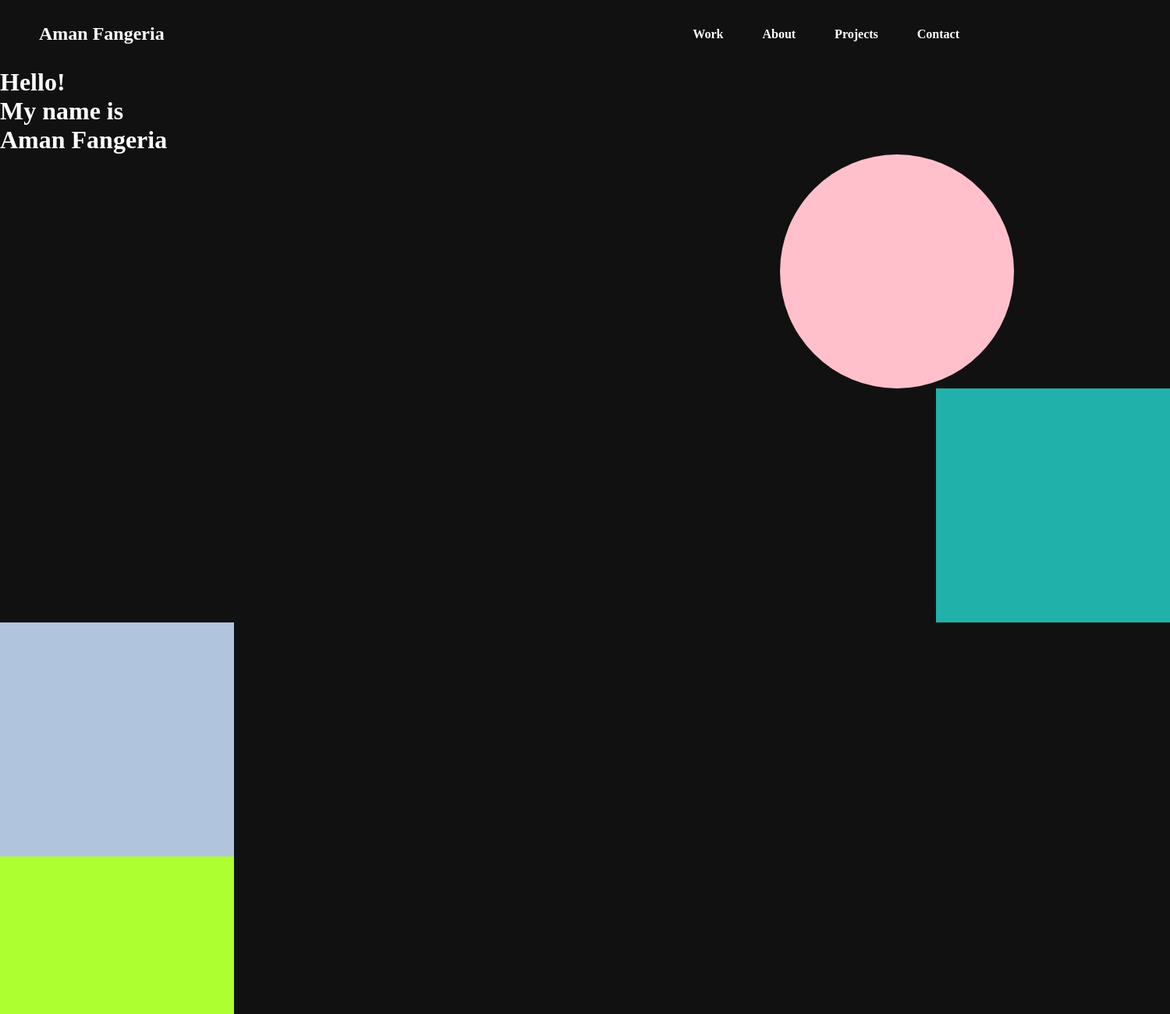
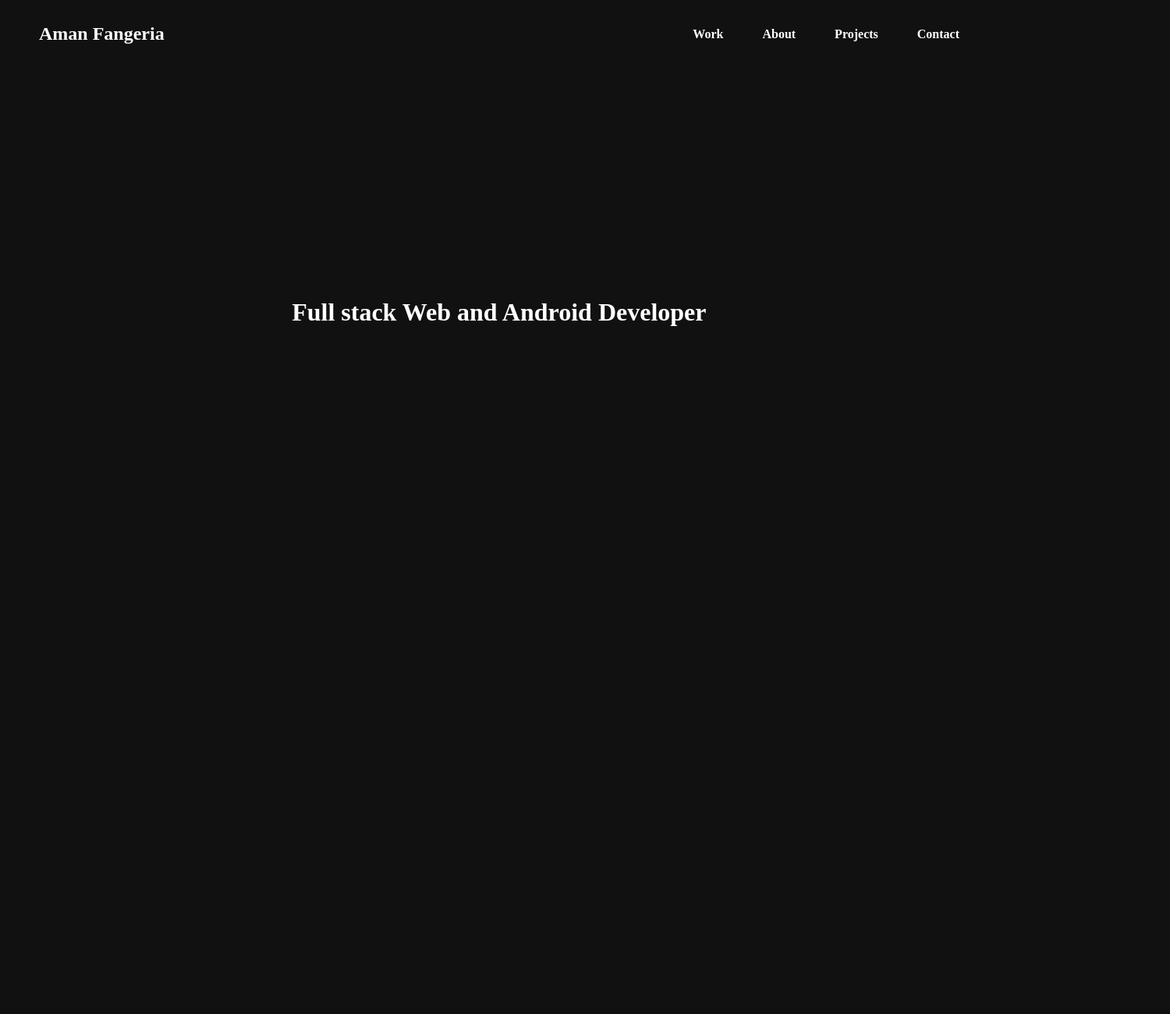
Before and after one commit to amanfangeria980/gsap-learning-animations, a plain HTML site: page day-1/index.html in a window 1280 px wide. Shown: the top 1300 px of the page at 78% size, 1500 px wide, since content can reach past the window. After the commit the page ends 800 px from the top, so only its background shows below. Drawn offline with nearby package versions, Linux system fonts and the light colour scheme.

Commit message:
simple animation day-1 done

```diff
--- a/day-1/index.html
+++ b/day-1/index.html
@@ -16,15 +16,7 @@
                 <h4>Contact</h4>
             </div>
         </div>
-        <h1>Hello!</h1>
-        <h1>My name is</h1>
-        <h1>Aman Fangeria</h1>
-
-        <div id="box1"></div>
-        <div id="box2"></div>
-        <div id="box3"></div>
-        <div id="box4"></div>
-        <div id="box5"></div>
+        <h1>Full stack Web and Android Developer</h1>
         <script
             src="https://cdnjs.cloudflare.com/ajax/libs/gsap/3.12.5/gsap.min.js"
             integrity="sha512-7eHRwcbYkK4d9g/6tD/mhkf++eoTHwpNM9woBxtPUBWm67zeAfFC+HrdoE2GanKeocly/VxeLvIqwvCdk7qScg=="
--- a/day-1/script.js
+++ b/day-1/script.js
@@ -1,79 +1,4 @@
-// initial to final
-gsap.to("#box1", {
-    x: 1000,
-    duration: 2,
-    delay: 1,
-    backgroundColor: "pink",
-    // scale: 0.5,
-    borderRadius: "50%",
-});
-
-//final to initial
-gsap.from("#box2", {
-    x: 1200,
-    duration: 2,
-    delay: 1,
-    // repeat property,if we put 1, now it will run 2 times, for infinite use -1
-    repeat: -1,
-    // to repeat and bounce back,reverse
-    yoyo: true,
-});
-
-gsap.from("h1", {
-    color: "red",
-    y: 20,
-    duration: 2,
-    delay: 1,
-    opacity: 0,
-    // put the animations on the same type of tags one by one after each second specified by number, also if we give -1 it will happen each after 1 seconds in reverse
-    stagger: 1,
-});
-
-// here we have to specifically calculate delays, if we want the boxes to animate after each other, here comes the timeline...
-// gsap.to("#box3", {
-//     x: 1500,
-//     rotate: 360,
-//     duration: 1.5,
-//     delay: 1,
-// });
-
-// gsap.to("#box4", {
-//     x: 1500,
-//     backgroundColor: "red",
-//     duration: 1.5,
-//     delay: 2.5,
-// });
-// gsap.to("#box5", {
-//     x: 1500,
-//     scale: 0.5,
-//     borderRadius: "50%",
-//     duration: 1.5,
-//     delay: 4,
-// });
-
-// timeline
-
 var tl = gsap.timeline();
-
-// tl.to("#box3", {
-//     x: 1500,
-//     rotate: 360,
-//     duration: 1.5,
-//     delay: 1,
-// });
-
-// tl.to("#box4", {
-//     x: 1500,
-//     backgroundColor: "red",
-//     duration: 1.5,
-// });
-// tl.to("#box5", {
-//     x: 1500,
-//     scale: 0.5,
-//     borderRadius: "50%",
-//     duration: 1.5,
-// });
-
 tl.from("h2", {
     y: -30,
     opacity: 0,
@@ -86,3 +11,10 @@ tl.from("h4", {
     duration: 1,
     stagger: 0.3,
 });
+
+tl.from("h1", {
+    y: -20,
+    opacity: 0,
+    duration: 1,
+    stagger: 0.3,
+});
--- a/day-1/style.css
+++ b/day-1/style.css
@@ -13,32 +13,6 @@ body {
     background-color: #111;
 }
 
-#box1 {
-    height: 300px;
-    width: 300px;
-    background-color: crimson;
-}
-#box2 {
-    height: 300px;
-    width: 300px;
-    background-color: lightseagreen;
-}
-#box3 {
-    height: 300px;
-    width: 300px;
-    background-color: lightsteelblue;
-}
-#box4 {
-    height: 300px;
-    width: 300px;
-    background-color: greenyellow;
-}
-#box5 {
-    height: 300px;
-    width: 300px;
-    background-color: lightcoral;
-}
-
 #nav {
     display: flex;
     align-items: center;
@@ -50,3 +24,10 @@ body {
     display: flex;
     gap: 50px;
 }
+
+h1 {
+    position: absolute;
+    top: 50%;
+    left: 50%;
+    transform: translate(-50%, -50%);
+}
```
